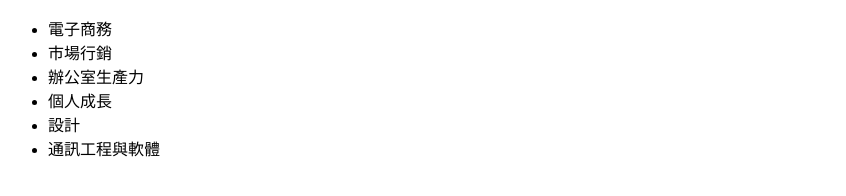
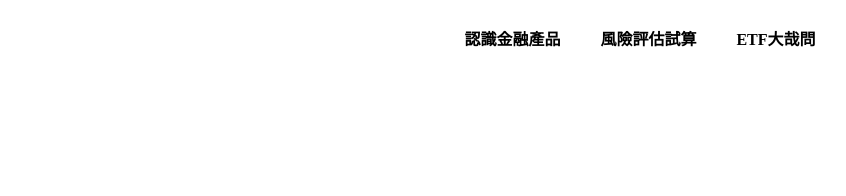
Before and after one commit to itsjas0705/StockAccumulation, a plain HTML site: page index.html in a window 1280 px wide. Shown: the whole page, without its empty margins (0-846 px from the left). Drawn offline with Linux system fonts and the light colour scheme.

Commit message:
0522 change sytle of navbar

```diff
--- a/index.html
+++ b/index.html
@@ -8,13 +8,10 @@
 </head>
 <body>
     <nav>
-        <ul>
-            <li><a href="#">電子商務</a></li>
-            <li><a href="#">市場行銷</a></li>
-            <li><a href="#">辦公室生產力</a></li>
-            <li><a href="#">個人成長</a></li>
-            <li><a href="#">設計</a></li>
-            <li><a href="#">通訊工程與軟體</a></li>
+        <ul class="flex-nav">
+            <li><a href="#">認識金融產品</a></li>
+            <li><a href="#">風險評估試算</a></li>
+            <li><a href="#">ETF大哉問</a></li>
         </ul>
     </nav>
 </body>
--- a/style.css
+++ b/style.css
@@ -1,4 +1,29 @@
+body {
+  margin: 0;
+}
+
+nav > ul {
+  /* background-color: rgb(230, 230, 230); */
+  list-style: none; /* 移除項目符號 */
+  margin: 20pt 0 0 0;
+  padding: 0;
+}
 nav a {
-    color: inherit; /* 移除超連結顏色 */
-    text-decoration: none; /* 移除超連結底線 */
-  }
+  color: inherit; /* 移除超連結顏色 */
+  font-size: 16px;
+  text-decoration: none; /* 移除超連結底線 */
+  font-weight: bold;
+  padding: 10pt;
+  margin: 5pt;
+}
+
+nav a:hover {
+  background-color: rgb(189, 189, 189);
+  color: white;
+  border-radius: 10px
+}
+
+.flex-nav {
+  display: flex;
+  justify-content: center
+}
```
